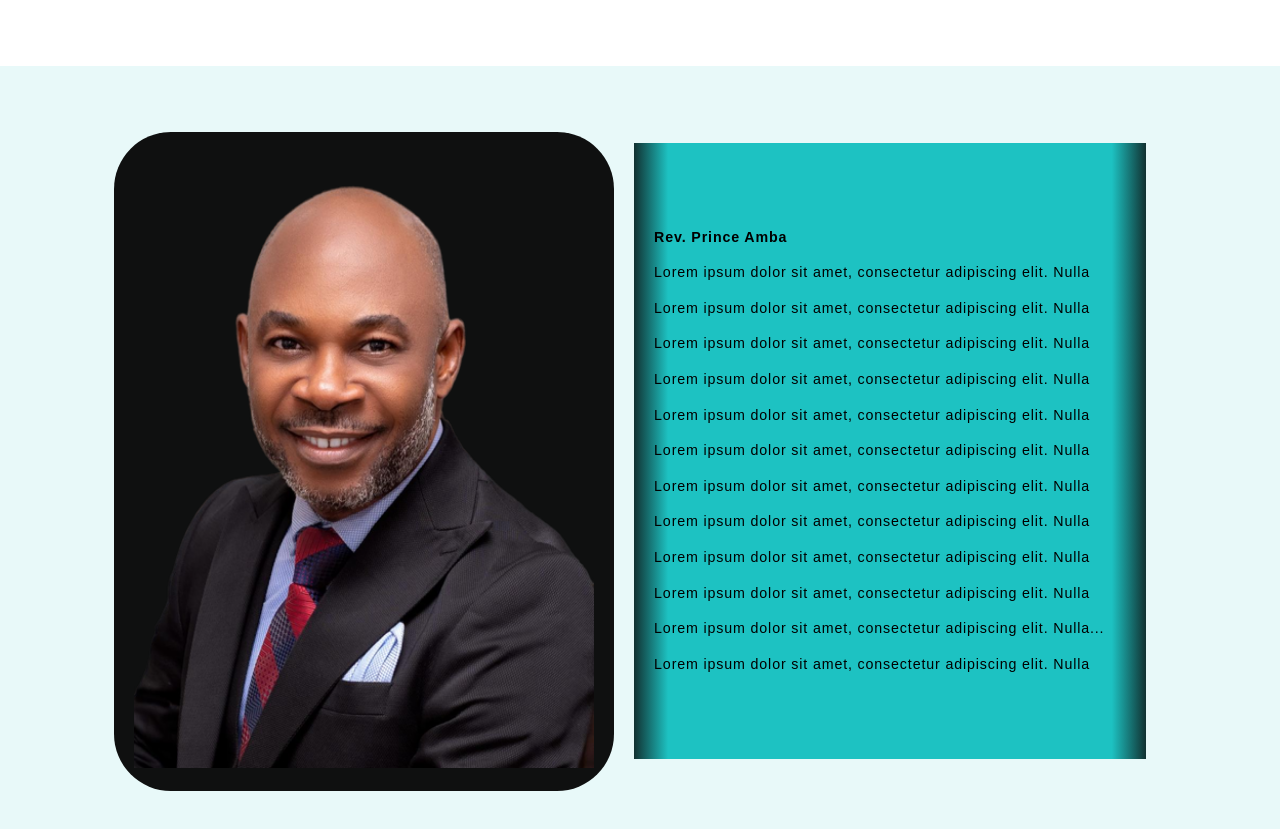
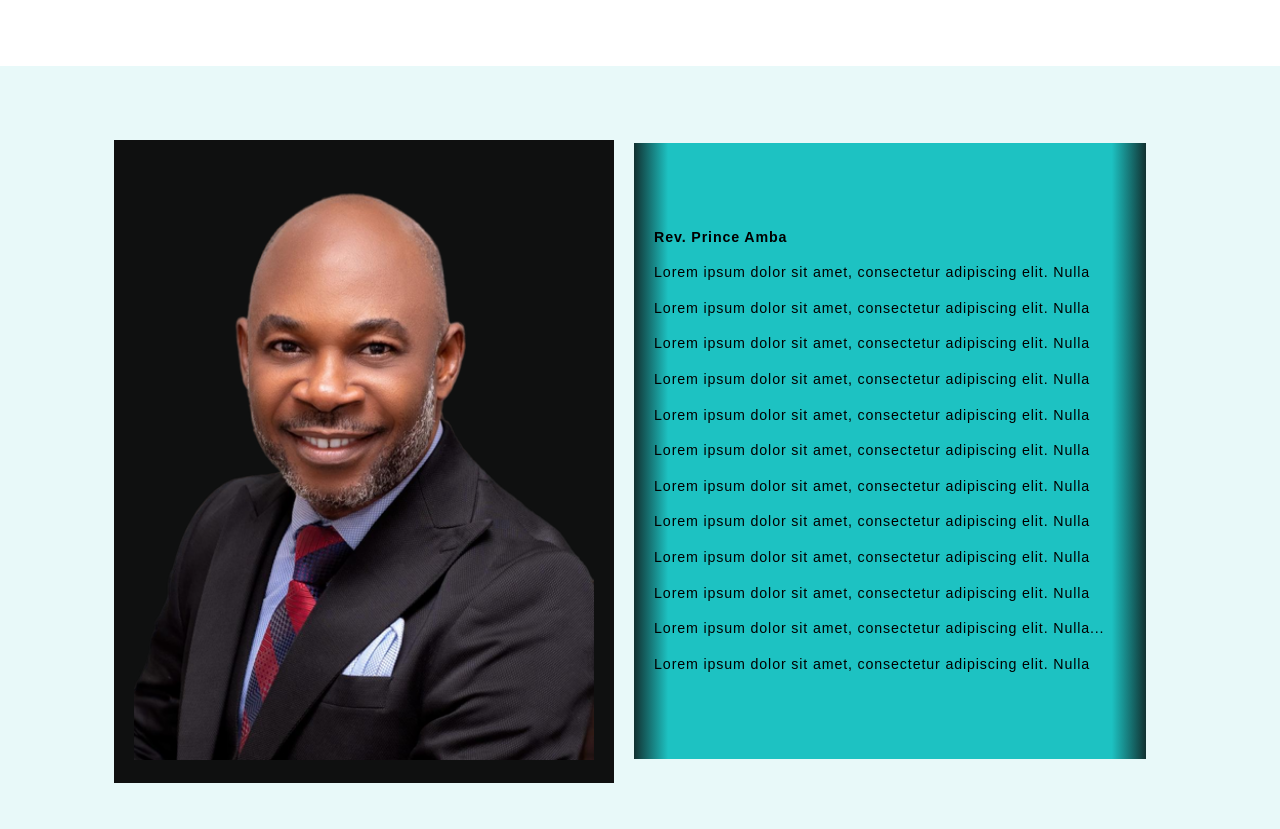
Before and after one commit to Iydeejames/Fortress-of-hope, a React (Create React App) app: page / in a window 1280 px wide. Shown: the part 1900-2729 px from the top of the page. Built offline with nearby package versions, Linux system fonts and the light colour scheme.

Commit message:
Update App.css

```diff
--- a/src/App.css
+++ b/src/App.css
@@ -312,13 +312,13 @@ video {
 .image-card {
   background: rgba(0, 0, 0, 0.938);
   padding: 20px;
-  border-radius: 4rem;
+  border-radius: 0rem;
 }
 
 
 .about-section-left img {
   max-width: 100%;
-  height: 77vh;
+  height: 75vh;
 }
 
 .about-section-right {
```
